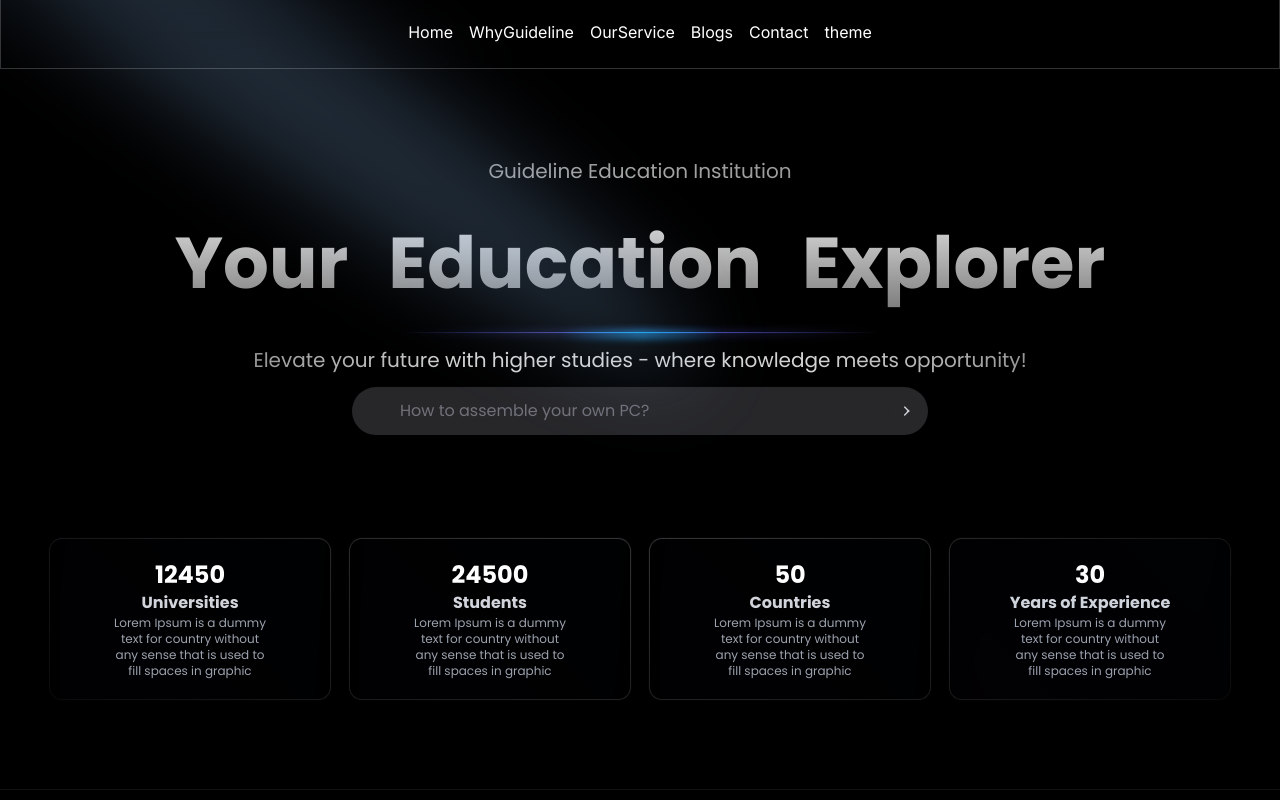
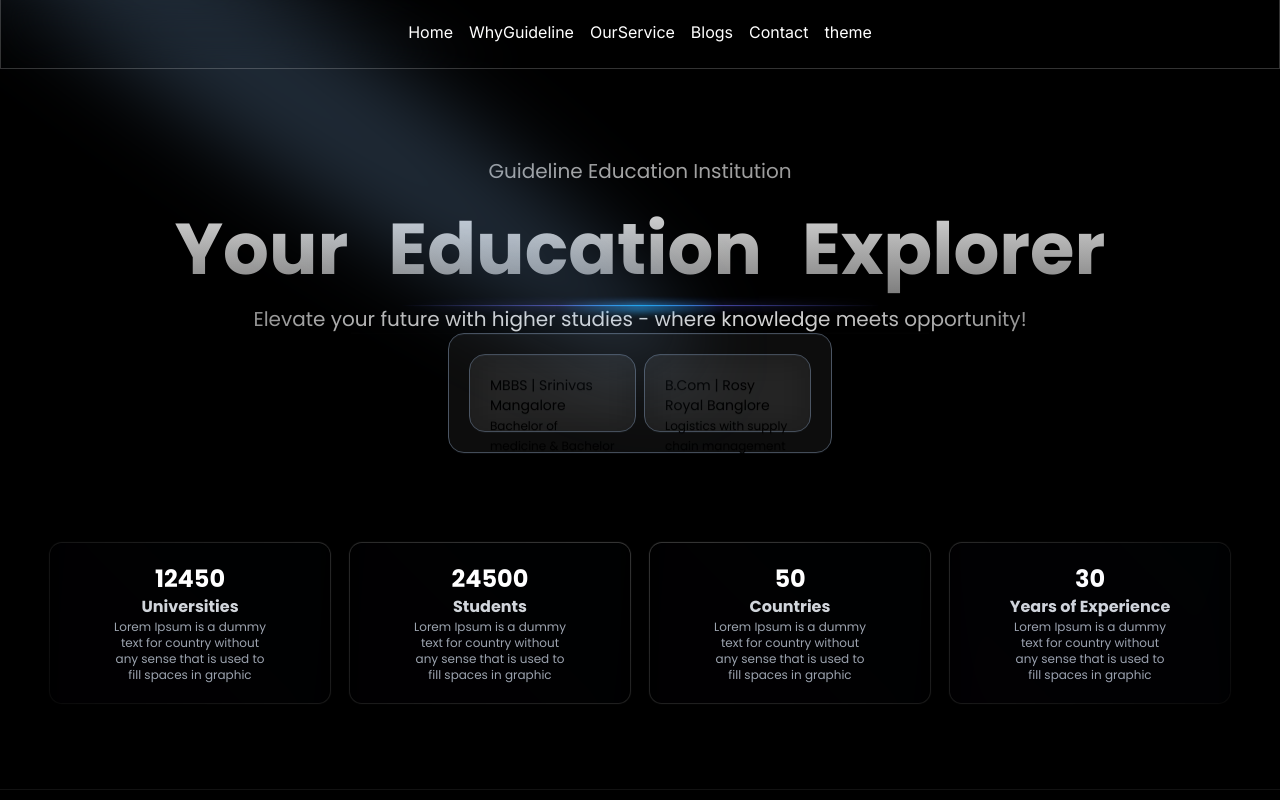
Before and after one commit to infinitegrp/Infinite-Edu, a Next.js app: page / in a window 1280 px wide. Shown: the top 800 px of the page. Built offline with nearby package versions, Linux system fonts and the light colour scheme.

Commit message:
added: course-finder integrated

```diff
--- a/package.json
+++ b/package.json
@@ -29,11 +29,12 @@
     "next": "14.2.3",
     "next-google-fonts": "^2.2.0",
     "next-themes": "^0.3.0",
-    "react": "^18",
+    "react": "^18.3.1",
     "react-dom": "^18",
     "react-element-to-jsx-string": "^15.0.0",
     "react-responsive": "^10.0.0",
     "resize-observer-polyfill": "^1.5.1",
+    "responsive": "^2.0.0",
     "scrollmagic": "^2.0.8",
     "scrollmagic-plugin-gsap": "^1.0.4",
     "styled-components": "^6.1.11",
--- /dev/null
+++ b/src/components/CourseFinder.tsx
@@ -0,0 +1,53 @@
+import React, { useState } from 'react'
+import { PlaceholdersAndVanishInput } from './ui/placeholders-and-vanish-input';
+import { motion } from "framer-motion";
+
+const CourseFinder = () => {
+   const [isExpanded, setIsExpanded] = useState(true);
+   const toggleHeight = () => {
+      setIsExpanded(!isExpanded);
+   };
+   const placeholders = [
+      "What's the first rule of Fight Club?",
+      "Who is Tyler Durden?",
+      "Where is Andrew Laeddis Hiding?",
+      "Write a Javascript method to reverse a string",
+      "How to assemble your own PC?",
+   ];
+   return (
+      <>
+         <PlaceholdersAndVanishInput
+            placeholders={placeholders} onChange={function (e: React.ChangeEvent<HTMLInputElement>): void {
+               throw new Error('Function not implemented.');
+            }} onSubmit={function (e: React.FormEvent<HTMLFormElement>): void {
+               throw new Error('Function not implemented.');
+            }}                // onChange={handleChange}
+         // onSubmit={onSubmit}
+         />
+         <motion.div className='backdrop-blur-lg bg border-gray-600 bg-gray-50/5 border rounded-2xl w-[30vw] p-5 flex flex-row gap-2' onClick={toggleHeight}
+            initial={false}
+            animate={{ height: isExpanded ? '15vh' : '0vh', opacity: isExpanded ? 1 : 0 }}
+            whileTap={{ scale: 0.95 }}
+         >
+            <motion.div
+               className='backdrop-blur-lg bg border-gray-600 bg-gray-50/5 border rounded-2xl w-full p-5 text-sm'
+               initial={false}
+               animate={{ opacity: isExpanded ? 1 : 0 }}
+            >
+               MBBS | Srinivas Mangalore
+               <br /><span className='text-xs'>Bachelor of medicine & Bachelor of Surgery</span>
+            </motion.div>
+            <motion.div
+               className='backdrop-blur-lg bg border-gray-600 bg-gray-50/5 border rounded-2xl w-full p-5 text-sm'
+               initial={false}
+               animate={{ opacity: isExpanded ? 1 : 0 }}
+            >
+               B.Com | Rosy Royal Banglore
+               <br /><span className='text-xs'>Logistics with supply chain management</span>
+            </motion.div>
+         </motion.div>
+      </>
+   )
+}
+
+export default CourseFinder
--- a/src/page/LandingPage.tsx
+++ b/src/page/LandingPage.tsx
@@ -1,8 +1,6 @@
 "use client";
-import React, { ReactNode } from 'react';
-import { PlaceholdersAndVanishInput } from "../components/ui/placeholders-and-vanish-input";
+import React, { ReactNode, useState } from 'react';
 import { motion } from "framer-motion";
-import { Spotlight } from "../components/ui/Spotlight";
 import ProgressLanding from '@/components/ProgressLanding';
 import StudyInternationaly from '@/components/StudyInternationaly';
 import UniversityAdmission from '@/components/UniversityAdmission';
@@ -15,8 +13,8 @@ import About from '@/components/About';
 import { Lamp } from '@/components/Lamp';
 import { WhyGuideline } from '@/components/WhyGuideline';
 import Location from '@/components/Location';
-import SmoothScroll from '@/components/ScrollManger';
 import BorderLineCard from '@/components/ui/borderCard';
+import CourseFinder from '@/components/CourseFinder';
 
 interface CardProps {
     children: ReactNode;
@@ -36,23 +34,6 @@ export const Card = ({ children, className }: CardProps) => {
 export default function LandingPage() {
 
     const text = "Your Education Explorer".split(" ");
-    const placeholders = [
-        "What's the first rule of Fight Club?",
-        "Who is Tyler Durden?",
-        "Where is Andrew Laeddis Hiding?",
-        "Write a Javascript method to reverse a string",
-        "How to assemble your own PC?",
-    ];
-
-    //   const handleChange = (e: React.ChangeEvent<HTMLInputElement>) => {
-    //     console.log(e.target.value);
-    //   };
-    //   const onSubmit = (e: React.FormEvent<HTMLFormElement>) => {
-    //     e.preventDefault();
-    //     console.log("submitted");
-    //   };
-    //  dark:bg-grid-white/[0.2] bg-grid-black/[0.2]
-
     return (
         <>
             {/* <SmoothScroll> */}
@@ -84,15 +65,8 @@ export default function LandingPage() {
                     Elevate your future with higher studies - where knowledge
                     meets opportunity!
                 </p>
-                <PlaceholdersAndVanishInput
-                    placeholders={placeholders} onChange={function (e: React.ChangeEvent<HTMLInputElement>): void {
-                        throw new Error('Function not implemented.');
-                    }} onSubmit={function (e: React.FormEvent<HTMLFormElement>): void {
-                        throw new Error('Function not implemented.');
-                    }}                // onChange={handleChange}
-                // onSubmit={onSubmit}
-                />
-                <ProgressLanding/>
+                <CourseFinder />
+                <ProgressLanding />
             </section>
 
 
```
Also changed, not shown: 1 other file (tests, documents, lock files or other folders). Lines whose indentation alone changed are shown as unchanged.
